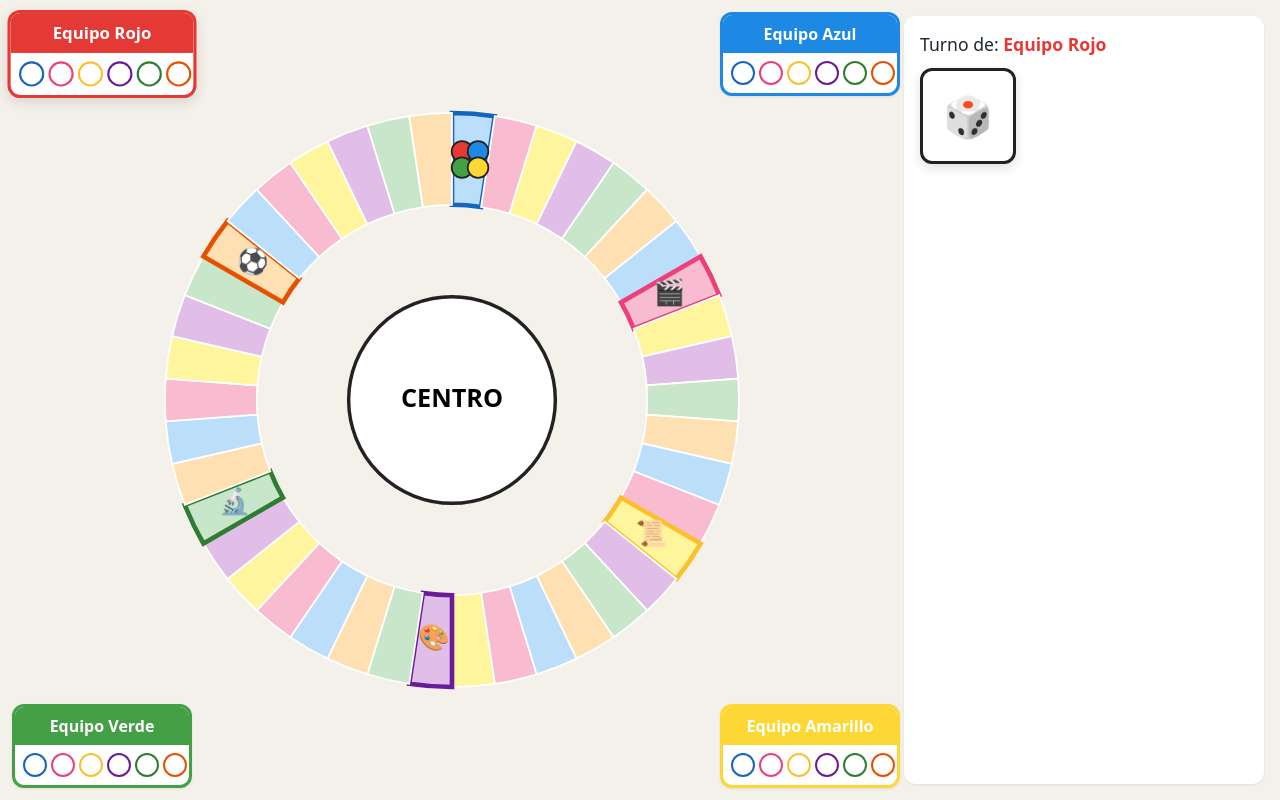
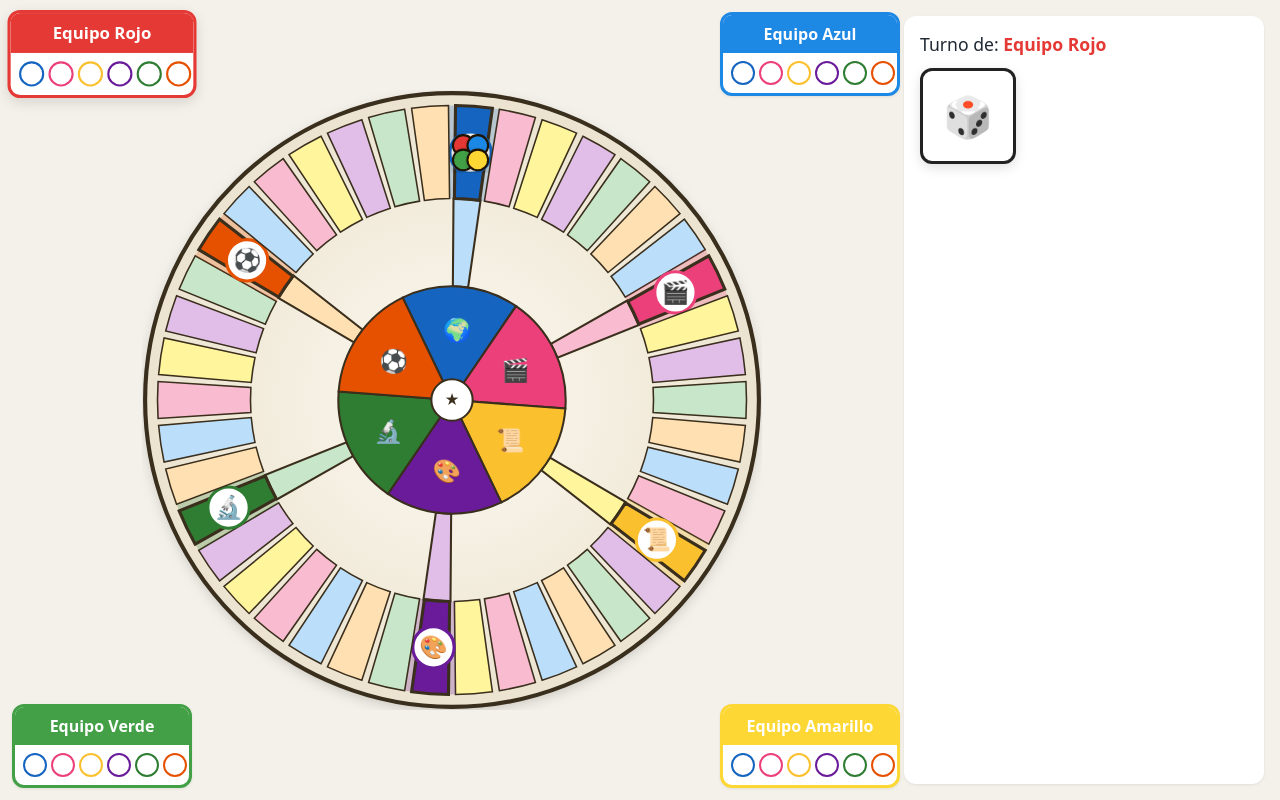
Before and after one commit to ngarderiu/Trivial, a React (Vite) app: page / in a window 1280 px wide. Both pictures are taken after a click on the button "Empezar partida". Built offline with nearby package versions, Linux system fonts and the light colour scheme.

Commit message:
fix: rediseño tablero estilo Trivial clásico

```diff
--- a/src/components/game/Board.jsx
+++ b/src/components/game/Board.jsx
@@ -1,28 +1,32 @@
 import { BOARD_POSITIONS, RING_LENGTH, CENTER_INDEX } from '../../constants/board.js';
-import { CATEGORIES_BY_ID } from '../../constants/categories.js';
+import { CATEGORIES, CATEGORIES_BY_ID } from '../../constants/categories.js';
 
-// Tablero SVG circular: anillo de 42 casillas + centro.
-// Recibe posiciones de jugadores y, opcionalmente, casillas alcanzables
-// resaltadas para que el jugador haga clic en una.
+// Tablero estilo Trivial Pursuit clásico:
+//   - anillo exterior con 42 casillas separadas con bordes definidos
+//   - 6 brazos radiales que conectan las sedes con el centro
+//   - centro con seis sectores ("quesitos de tarta"), uno por categoría
+//   - sedes destacadas con borde grueso y halo
 //
 // Props:
 //   - playerPositions: { [playerId]: index } (-1 = centro)
 //   - players: [{ id, color, name }]
-//   - reachable: number[]    índices destacables
+//   - reachable: number[]
 //   - onCellClick: (index) => void
 export default function Board({ playerPositions = {}, players = [], reachable = [], onCellClick }) {
-  const size = 540;
+  const size = 600;
   const cx = size / 2;
   const cy = size / 2;
-  const ringOuter = 250;
-  const ringInner = 170;
-  const centerR = 90;
+  const ringOuter = 285;
+  const ringInner = 195;
+  const centerR = 110;
+
   const reachableSet = new Set(reachable);
+  const sliceAngle = (Math.PI * 2) / RING_LENGTH;
 
-  // Genera el path de cuña entre dos ángulos (en radianes)
-  const wedgePath = (i) => {
-    const a0 = (i / RING_LENGTH) * Math.PI * 2 - Math.PI / 2;
-    const a1 = ((i + 1) / RING_LENGTH) * Math.PI * 2 - Math.PI / 2;
+  // Path de una cuña anular entre dos ángulos
+  const wedgePath = (i, padRad = 0) => {
+    const a0 = i * sliceAngle - Math.PI / 2 + padRad;
+    const a1 = (i + 1) * sliceAngle - Math.PI / 2 - padRad;
     const x0o = cx + ringOuter * Math.cos(a0);
     const y0o = cy + ringOuter * Math.sin(a0);
     const x1o = cx + ringOuter * Math.cos(a1);
@@ -34,11 +38,53 @@ export default function Board({ playerPositions = {}, players = [], reachable =
     return `M ${x0o} ${y0o} A ${ringOuter} ${ringOuter} 0 0 1 ${x1o} ${y1o} L ${x1i} ${y1i} A ${ringInner} ${ringInner} 0 0 0 ${x0i} ${y0i} Z`;
   };
 
-  // Coordenada media de una casilla (para colocar las fichas)
+  // Centro de la casilla i (donde van las fichas)
   const cellCenter = (i) => {
-    const a = ((i + 0.5) / RING_LENGTH) * Math.PI * 2 - Math.PI / 2;
+    const a = (i + 0.5) * sliceAngle - Math.PI / 2;
     const r = (ringOuter + ringInner) / 2;
     return { x: cx + r * Math.cos(a), y: cy + r * Math.sin(a) };
+  };
+
+  // Path de un sector del centro (quesito) para cada categoría
+  const centerSlicePath = (i) => {
+    // Sector i (0..5) centrado en el ángulo de la sede de esa categoría
+    const sedeIndex = i * (RING_LENGTH / CATEGORIES.length); // 0,7,14,...
+    const aMid = (sedeIndex + 0.5) * sliceAngle - Math.PI / 2;
+    const a0 = aMid - Math.PI / CATEGORIES.length;
+    const a1 = aMid + Math.PI / CATEGORIES.length;
+    const x0 = cx + centerR * Math.cos(a0);
+    const y0 = cy + centerR * Math.sin(a0);
+    const x1 = cx + centerR * Math.cos(a1);
+    const y1 = cy + centerR * Math.sin(a1);
+    return `M ${cx} ${cy} L ${x0} ${y0} A ${centerR} ${centerR} 0 0 1 ${x1} ${y1} Z`;
+  };
+
+  // Posición del icono dentro del sector central
+  const centerIconPos = (i) => {
+    const sedeIndex = i * (RING_LENGTH / CATEGORIES.length);
+    const aMid = (sedeIndex + 0.5) * sliceAngle - Math.PI / 2;
+    const r = centerR * 0.62;
+    return { x: cx + r * Math.cos(aMid), y: cy + r * Math.sin(aMid) };
+  };
+
+  // Brazo radial: rectángulo desde el borde interno del anillo hasta el centro,
+  // pintado con un degradado entre dos colores adyacentes.
+  const spokePath = (i) => {
+    const sedeIndex = i * (RING_LENGTH / CATEGORIES.length);
+    const aMid = (sedeIndex + 0.5) * sliceAngle - Math.PI / 2;
+    // Anchura angular del brazo
+    const halfWidth = sliceAngle * 0.45;
+    const a0 = aMid - halfWidth;
+    const a1 = aMid + halfWidth;
+    const xOuter0 = cx + ringInner * Math.cos(a0);
+    const yOuter0 = cy + ringInner * Math.sin(a0);
+    const xOuter1 = cx + ringInner * Math.cos(a1);
+    const yOuter1 = cy + ringInner * Math.sin(a1);
+    const xInner0 = cx + centerR * Math.cos(a0);
+    const yInner0 = cy + centerR * Math.sin(a0);
+    const xInner1 = cx + centerR * Math.cos(a1);
+    const yInner1 = cy + centerR * Math.sin(a1);
+    return `M ${xOuter0} ${yOuter0} L ${xOuter1} ${yOuter1} L ${xInner1} ${yInner1} L ${xInner0} ${yInner0} Z`;
   };
 
   // Agrupar fichas por casilla para no superponerlas
@@ -50,39 +96,71 @@ export default function Board({ playerPositions = {}, players = [], reachable =
   }
 
   return (
-    <svg className="board" viewBox={`0 0 ${size} ${size}`} role="img" aria-label="Tablero de Trivial">
+    <svg
+      className="board"
+      viewBox={`0 0 ${size} ${size}`}
+      role="img"
+      aria-label="Tablero de Trivial"
+    >
+      <defs>
+        <radialGradient id="boardBg" cx="50%" cy="50%" r="60%">
+          <stop offset="0%" stopColor="#fdfaf2" />
+          <stop offset="100%" stopColor="#e8dfc9" />
+        </radialGradient>
+        <filter id="boardShadow" x="-10%" y="-10%" width="120%" height="120%">
+          <feDropShadow dx="0" dy="4" stdDeviation="6" floodOpacity="0.18" />
+        </filter>
+      </defs>
+
+      {/* Fondo circular del tablero */}
+      <circle cx={cx} cy={cy} r={ringOuter + 12} fill="url(#boardBg)" filter="url(#boardShadow)" />
+      <circle cx={cx} cy={cy} r={ringOuter + 12} fill="none" stroke="#3a2e1c" strokeWidth={4} />
+
+      {/* Brazos radiales (van detrás del anillo y conectan con el centro) */}
+      {CATEGORIES.map((cat, i) => (
+        <path key={`spoke-${cat.id}`} d={spokePath(i)} fill={cat.bgColor} stroke="#3a2e1c" strokeWidth={2} />
+      ))}
+
       {/* Anillo de casillas */}
       {BOARD_POSITIONS.map((cell) => {
         const cat = CATEGORIES_BY_ID[cell.category];
         const isReachable = reachableSet.has(cell.index);
+        const center = cellCenter(cell.index);
         return (
           <g key={cell.index} className={isReachable ? 'is-reachable' : ''}>
+            {/* Halo de sede */}
+            {cell.isHQ && (
+              <path
+                d={wedgePath(cell.index, -0.012)}
+                fill={cat?.color}
+                opacity="0.25"
+              />
+            )}
             <path
-              d={wedgePath(cell.index)}
-              fill={cat?.bgColor || '#eee'}
-              stroke={cell.isHQ ? cat?.color : '#fff'}
-              strokeWidth={cell.isHQ ? 4 : 1.5}
+              d={wedgePath(cell.index, 0.012)}
+              fill={cell.isHQ ? cat?.color : cat?.bgColor || '#eee'}
+              stroke="#3a2e1c"
+              strokeWidth={cell.isHQ ? 3 : 1.5}
               onClick={() => onCellClick?.(cell.index)}
               style={{ cursor: isReachable ? 'pointer' : 'default' }}
             />
             {cell.isHQ && (
-              <text
-                x={cellCenter(cell.index).x}
-                y={cellCenter(cell.index).y + 5}
-                textAnchor="middle"
-                fontSize="22"
-              >
-                {cat?.icon}
-              </text>
+              <>
+                <circle cx={center.x} cy={center.y} r={20} fill="#fff" stroke={cat?.color} strokeWidth={3} />
+                <text x={center.x} y={center.y + 7} textAnchor="middle" fontSize="22">
+                  {cat?.icon}
+                </text>
+              </>
             )}
             {isReachable && (
               <circle
-                cx={cellCenter(cell.index).x}
-                cy={cellCenter(cell.index).y}
-                r={20}
-                fill="rgba(0,0,0,0.05)"
+                cx={center.x}
+                cy={center.y}
+                r={22}
+                fill="rgba(255,255,200,0.45)"
                 stroke="#222"
-                strokeDasharray="3 3"
+                strokeWidth={2}
+                strokeDasharray="4 3"
                 onClick={() => onCellClick?.(cell.index)}
                 style={{ cursor: 'pointer' }}
               />
@@ -91,26 +169,49 @@ export default function Board({ playerPositions = {}, players = [], reachable =
         );
       })}
 
-      {/* Centro */}
-      <circle
-        cx={cx}
-        cy={cy}
-        r={centerR}
-        fill="#fff"
-        stroke="#222"
-        strokeWidth={3}
+      {/* Centro: 6 quesitos coloreados como tarta */}
+      <g
+        className="board__center"
         onClick={() => onCellClick?.(CENTER_INDEX)}
-      />
-      <text x={cx} y={cy + 6} textAnchor="middle" fontSize="22" fontWeight="700">
-        CENTRO
-      </text>
+        style={{ cursor: 'pointer' }}
+      >
+        {CATEGORIES.map((cat, i) => (
+          <path
+            key={`slice-${cat.id}`}
+            d={centerSlicePath(i)}
+            fill={cat.color}
+            stroke="#3a2e1c"
+            strokeWidth={2}
+          />
+        ))}
+        {CATEGORIES.map((cat, i) => {
+          const p = centerIconPos(i);
+          return (
+            <text
+              key={`center-icon-${cat.id}`}
+              x={p.x}
+              y={p.y + 8}
+              textAnchor="middle"
+              fontSize="22"
+              fill="#fff"
+              style={{ pointerEvents: 'none' }}
+            >
+              {cat.icon}
+            </text>
+          );
+        })}
+        {/* Disco interior para enmarcar */}
+        <circle cx={cx} cy={cy} r={20} fill="#fff" stroke="#3a2e1c" strokeWidth={2} />
+        <text x={cx} y={cy + 5} textAnchor="middle" fontSize="14" fontWeight="700" fill="#3a2e1c">
+          ★
+        </text>
+      </g>
 
       {/* Fichas de jugadores */}
       {Object.entries(fichasPorCasilla).map(([idxStr, list]) => {
         const idx = Number(idxStr);
         const center = idx === CENTER_INDEX ? { x: cx, y: cy } : cellCenter(idx);
         return list.map((p, i) => {
-          // Distribuir hasta 4 fichas en mini cuadrícula 2x2
           const offsetX = (i % 2) * 14 - 7;
           const offsetY = Math.floor(i / 2) * 14 - 7;
           return (
@@ -118,10 +219,11 @@ export default function Board({ playerPositions = {}, players = [], reachable =
               key={`${p.id}-${idx}`}
               cx={center.x + offsetX}
               cy={center.y + offsetY}
-              r={9}
+              r={10}
               fill={p.color}
-              stroke="#222"
-              strokeWidth={1.5}
+              stroke="#1f1206"
+              strokeWidth={2}
+              filter="url(#boardShadow)"
             >
               <title>{p.name}</title>
             </circle>
```
